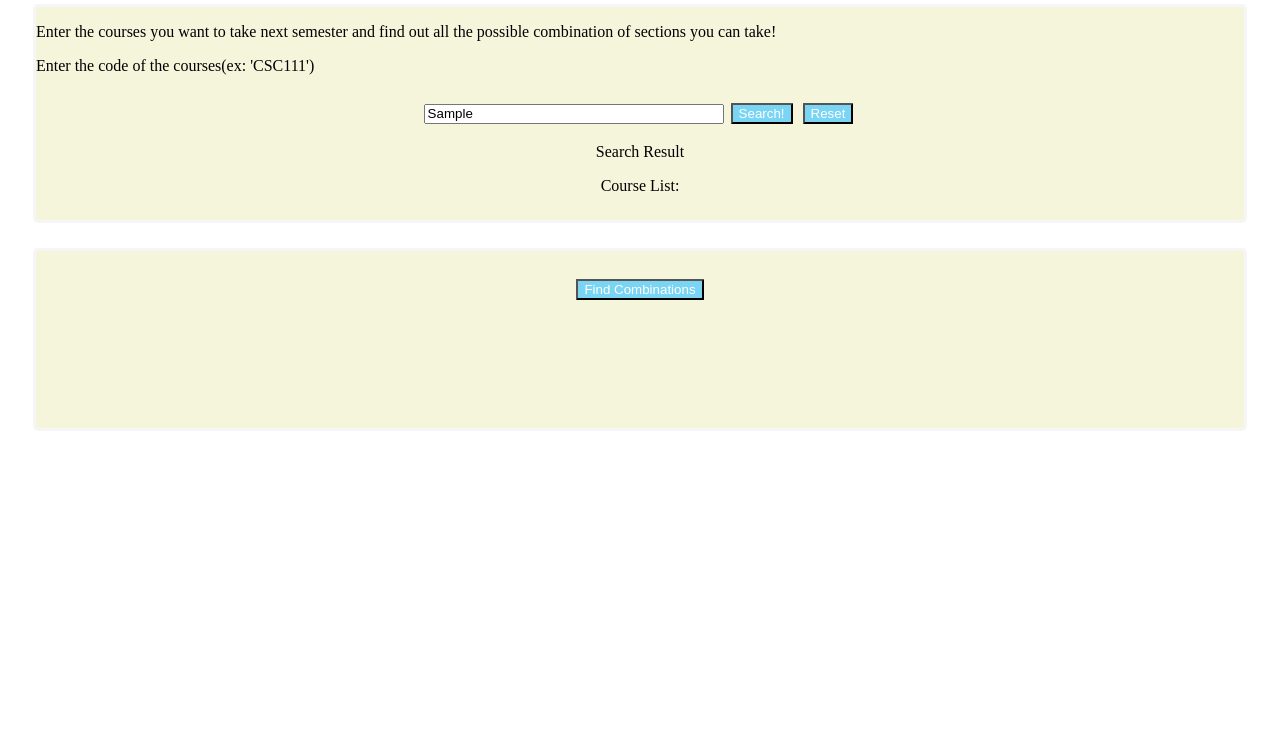
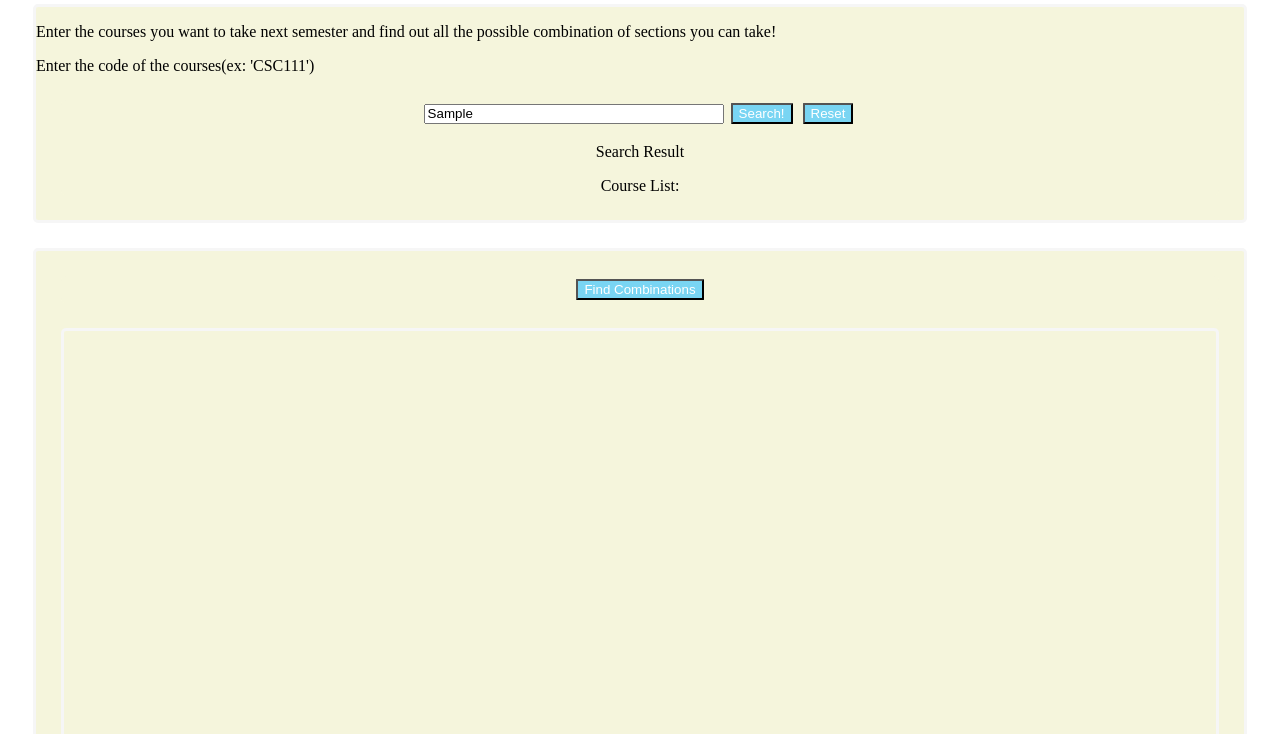
Before and after one commit to andrewsoncha/courseCombinationFinder, a plain HTML site: page index.html in a window 1280 px wide. Both pictures are taken after typing "Sample" into the empty fields and a click on the button "Search!". Shown: the part 66-800 px from the top of the page. Drawn offline with Linux system fonts and the light colour scheme.

Commit message:
Added Scrolling to the course combinations div field

```diff
--- a/index.html
+++ b/index.html
@@ -24,7 +24,7 @@
             }
             initTrie();
             function searchButtonClick(){
-                let courseName = document.getElementById("coursefield").value;
+                let courseName = document.getElementById("coursefield").value.toUpperCase();
 
                 let searchResultList = [];
                 trieStartNode.search(courseName, searchResultList);
@@ -77,6 +77,7 @@
                     }
                 }
                 courseListStr += "]";
+                document.getElementById("searchResult").innerHTML = "";
                 document.getElementById("courseNameList").innerHTML = courseListStr;
             }
 
@@ -162,8 +163,11 @@
             <div class="horizontal-center">
                 <button name="findCombinations" onclick="combButtonClick()" >Find Combinations</button>
             </div>
-            <p id="schedules"></p>
-            <canvas id="myCanvas" width="200" height="100"></canvas>
+            <div CLASS="scrollable">
+                <p id="schedules"></p>
+                <canvas id="myCanvas" width="200" height="100"></canvas>
+
+            </div>
         </div>
     </body>
 </html>
--- a/styles.css
+++ b/styles.css
@@ -30,3 +30,8 @@ th{
     border-right: solid 1px black;
     border-left: solid 1px black;
 }
+.scrollable{
+    margin: 25px;
+    height:600px;
+    overflow-y:scroll;
+}
```
